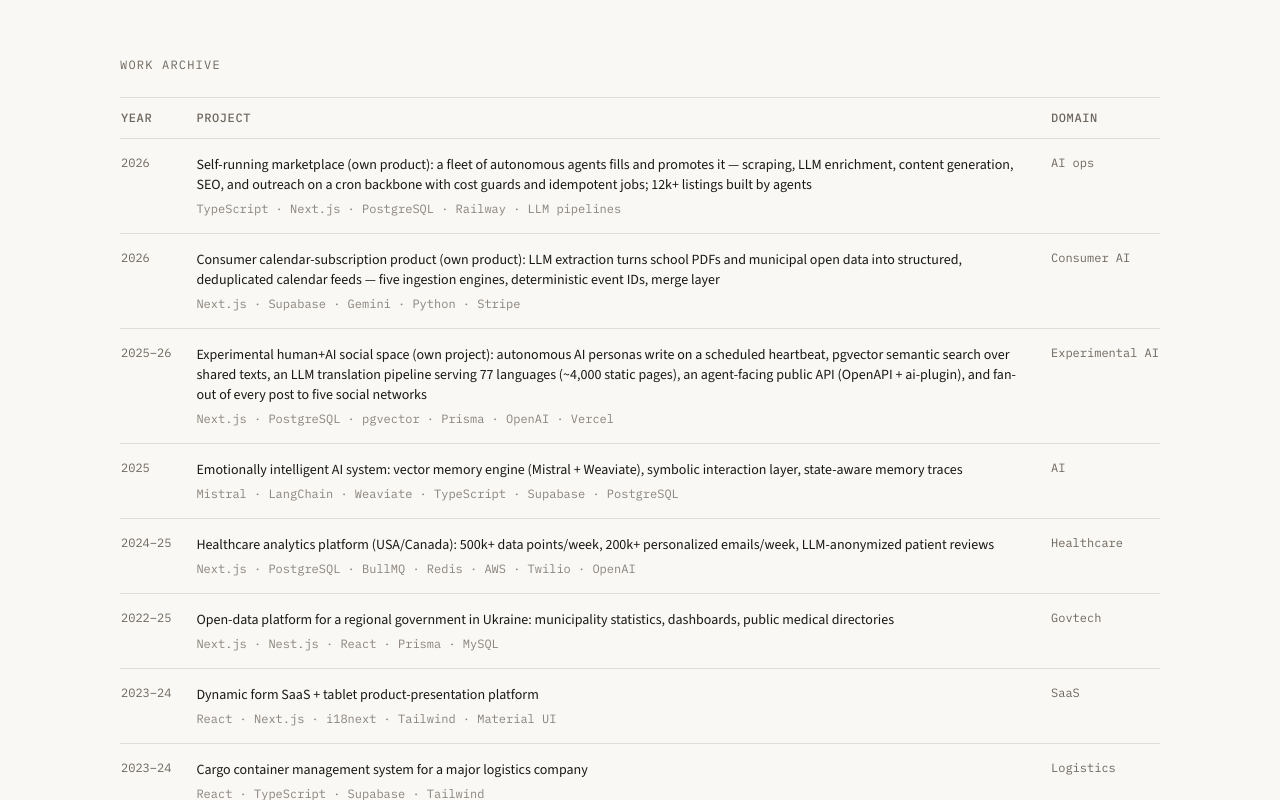
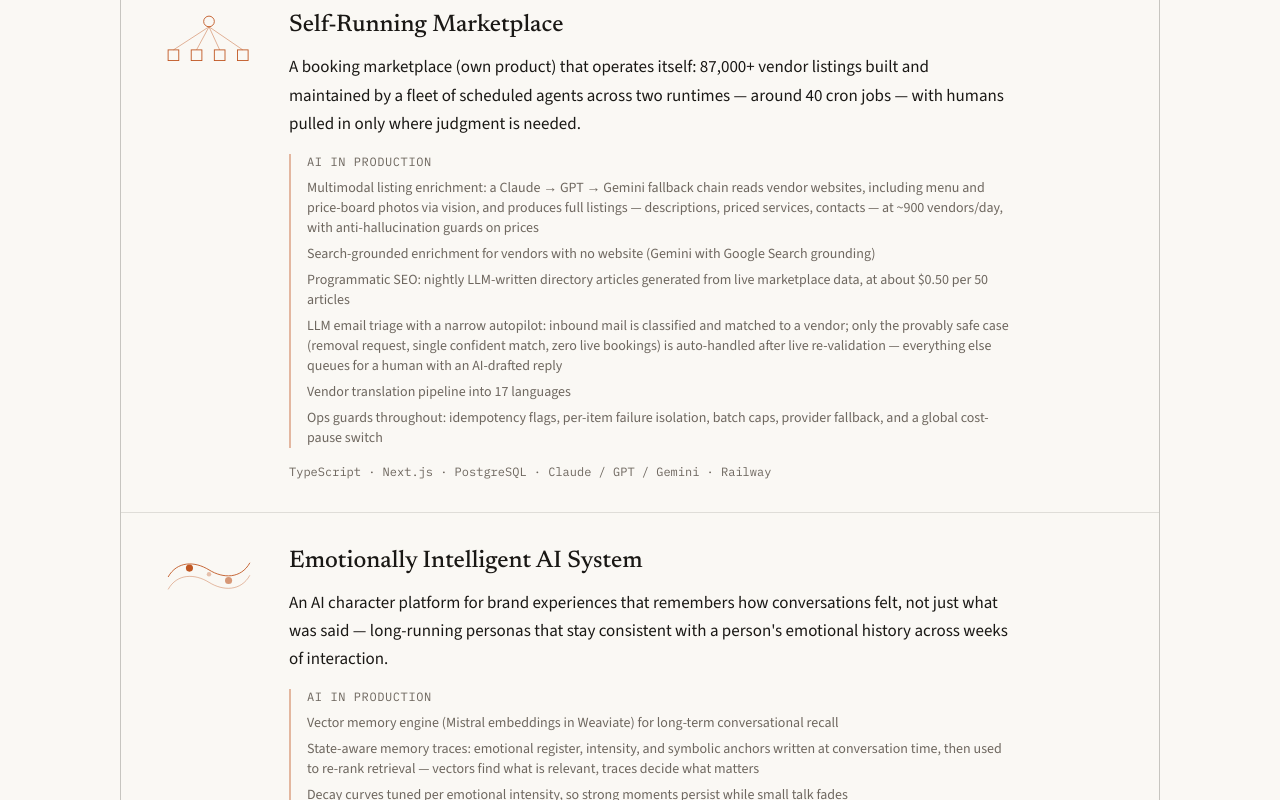
Before and after one commit to eucalipse/ostapkvl, a Next.js app: page /projects in a window 1280 px wide. Shown: the part 1000-1800 px from the top of the page. Built offline with nearby package versions, Linux system fonts and the light colour scheme.

Commit message:
Projects: promote two own products to cards with AI use cases; drop GitHub links; contact email to ostap@eucalipse.com

```diff
--- a/app/contact/page.tsx
+++ b/app/contact/page.tsx
@@ -45,11 +45,6 @@
             <li>
               <a href={site.linkedin} className="hover:text-accent">
                 LinkedIn →
-              </a>
-            </li>
-            <li>
-              <a href={site.github} className="hover:text-accent">
-                GitHub →
               </a>
             </li>
           </ul>
--- a/app/cv/page.tsx
+++ b/app/cv/page.tsx
@@ -35,10 +35,6 @@
             ·{" "}
             <a href={site.linkedin} className="hover:text-accent">
               linkedin.com/in/ostapkovalisko
-            </a>{" "}
-            ·{" "}
-            <a href={site.github} className="hover:text-accent">
-              github.com/ostapkvl
             </a>{" "}
             · ostapkvl.com
           </p>
--- a/app/layout.tsx
+++ b/app/layout.tsx
@@ -50,7 +50,7 @@
   jobTitle: "Chief Architect",
   url: site.url,
   email: site.email,
-  sameAs: [site.github, site.linkedin, site.instagram, site.eucalipse],
+  sameAs: [site.linkedin, site.instagram, site.eucalipse],
   knowsAbout: [
     "AI agents",
     "Large language models",
@@ -104,9 +104,6 @@
               <a href={`mailto:${site.email}`} className="hover:text-accent">
                 {site.email}
               </a>
-              <a href={site.github} className="hover:text-accent">
-                GitHub
-              </a>
               <a href={site.linkedin} className="hover:text-accent">
                 LinkedIn
               </a>
--- a/app/projects/page.tsx
+++ b/app/projects/page.tsx
@@ -7,7 +7,11 @@
     "Flagship work: a production AI operations platform, the Ostavio personal AI daemon, and the Eucalipse agency — plus an archive of 50+ shipped projects.",
 };
 
-function Thumb({ variant }: { variant: "gates" | "daemon" | "grid" }) {
+function Thumb({
+  variant,
+}: {
+  variant: "gates" | "daemon" | "grid" | "fleet" | "memory";
+}) {
   const stroke = "#C05621";
   return (
     <svg
@@ -30,6 +34,26 @@
           <circle cx="60" cy="36" r="14" stroke={stroke} />
           <circle cx="60" cy="36" r="3" fill={stroke} />
           <path d="M60 6v10M60 56v10M30 36H16M104 36H90M39 15l7 7M81 57l-7-7M81 15l-7 7M39 57l7-7" stroke={stroke} />
+        </>
+      )}
+      {variant === "fleet" && (
+        <>
+          <circle cx="60" cy="14" r="6" stroke={stroke} />
+          {[20, 46, 72, 98].map((x) => (
+            <g key={x}>
+              <rect x={x - 6} y="46" width="12" height="12" stroke={stroke} />
+              <path d={`M60 20L${x} 46`} stroke={stroke} opacity="0.5" />
+            </g>
+          ))}
+        </>
+      )}
+      {variant === "memory" && (
+        <>
+          <path d="M14 36c10-18 30-18 46-8s36 10 46-8" stroke={stroke} />
+          <path d="M14 50c10-18 30-18 46-8s36 10 46-8" stroke={stroke} opacity="0.45" />
+          <circle cx="38" cy="26" r="4" fill={stroke} />
+          <circle cx="82" cy="40" r="4" fill={stroke} opacity="0.6" />
+          <circle cx="60" cy="33" r="2.5" fill={stroke} opacity="0.35" />
         </>
       )}
       {variant === "grid" && (
@@ -60,7 +84,7 @@
         Projects
       </h1>
       <p className="mt-4 max-w-prose text-lg text-muted">
-        Three flagship systems, then the archive. Depth over volume.
+        Flagship systems and own products, then the archive. Depth over volume.
       </p>
 
       <div className="mt-12 space-y-px border border-line bg-line">
@@ -75,6 +99,18 @@
                 {project.title}
               </h2>
               <p className="mt-3 max-w-prose">{project.description}</p>
+              {project.useCases && (
+                <div className="mt-4 max-w-prose border-l-2 border-accent/40 pl-4">
+                  <p className="font-mono text-xs uppercase tracking-wider text-muted">
+                    AI in production
+                  </p>
+                  <ul className="mt-2 space-y-1.5 text-sm text-muted">
+                    {project.useCases.map((useCase) => (
+                      <li key={useCase}>{useCase}</li>
+                    ))}
+                  </ul>
+                </div>
+              )}
               <p className="mt-4 font-mono text-xs text-muted">
                 {project.stack.join(" · ")}
                 {project.link && (
--- a/data/projects.ts
+++ b/data/projects.ts
@@ -3,8 +3,9 @@
   description: string;
   stack: string[];
   link?: { label: string; href: string };
+  useCases?: string[];
   /** abstract thumbnail variant */
-  art: "gates" | "daemon" | "grid";
+  art: "gates" | "daemon" | "grid" | "fleet" | "memory";
 };
 
 export const projects: Project[] = [
@@ -30,6 +31,34 @@
     link: { label: "eucalipse.com", href: "https://eucalipse.com" },
     art: "grid",
   },
+  {
+    title: "Self-Running Marketplace",
+    description:
+      "A booking marketplace (own product) that operates itself: 87,000+ vendor listings built and maintained by a fleet of scheduled agents across two runtimes — around 40 cron jobs — with humans pulled in only where judgment is needed.",
+    stack: ["TypeScript", "Next.js", "PostgreSQL", "Claude / GPT / Gemini", "Railway"],
+    useCases: [
+      "Multimodal listing enrichment: a Claude → GPT → Gemini fallback chain reads vendor websites, including menu and price-board photos via vision, and produces full listings — descriptions, priced services, contacts — at ~900 vendors/day, with anti-hallucination guards on prices",
+      "Search-grounded enrichment for vendors with no website (Gemini with Google Search grounding)",
+      "Programmatic SEO: nightly LLM-written directory articles generated from live marketplace data, at about $0.50 per 50 articles",
+      "LLM email triage with a narrow autopilot: inbound mail is classified and matched to a vendor; only the provably safe case (removal request, single confident match, zero live bookings) is auto-handled after live re-validation — everything else queues for a human with an AI-drafted reply",
+      "Vendor translation pipeline into 17 languages",
+      "Ops guards throughout: idempotency flags, per-item failure isolation, batch caps, provider fallback, and a global cost-pause switch",
+    ],
+    art: "fleet",
+  },
+  {
+    title: "Emotionally Intelligent AI System",
+    description:
+      "An AI character platform for brand experiences that remembers how conversations felt, not just what was said — long-running personas that stay consistent with a person's emotional history across weeks of interaction.",
+    stack: ["TypeScript", "Mistral", "Weaviate", "LangChain", "Supabase"],
+    useCases: [
+      "Vector memory engine (Mistral embeddings in Weaviate) for long-term conversational recall",
+      "State-aware memory traces: emotional register, intensity, and symbolic anchors written at conversation time, then used to re-rank retrieval — vectors find what is relevant, traces decide what matters",
+      "Decay curves tuned per emotional intensity, so strong moments persist while small talk fades",
+      "Symbolic interaction layer and modular personas for emotionally consistent brand voices",
+    ],
+    art: "memory",
+  },
 ];
 
 export type ArchiveRow = {
@@ -45,14 +74,6 @@
     years: "2026",
     role: "Founder & Architect",
     description:
-      "Self-running marketplace (own product): a fleet of autonomous agents fills and promotes it — scraping, LLM enrichment, content generation, SEO, and outreach on a cron backbone with cost guards and idempotent jobs; 12k+ listings built by agents",
-    domain: "AI ops",
-    stack: ["TypeScript", "Next.js", "PostgreSQL", "Railway", "LLM pipelines"],
-  },
-  {
-    years: "2026",
-    role: "Founder & Architect",
-    description:
       "Consumer calendar-subscription product (own product): LLM extraction turns school PDFs and municipal open data into structured, deduplicated calendar feeds — five ingestion engines, deterministic event IDs, merge layer",
     domain: "Consumer AI",
     stack: ["Next.js", "Supabase", "Gemini", "Python", "Stripe"],
@@ -64,14 +85,6 @@
       "Experimental human+AI social space (own project): autonomous AI personas write on a scheduled heartbeat, pgvector semantic search over shared texts, an LLM translation pipeline serving 77 languages (~4,000 static pages), an agent-facing public API (OpenAPI + ai-plugin), and fan-out of every post to five social networks",
     domain: "Experimental AI",
     stack: ["Next.js", "PostgreSQL", "pgvector", "Prisma", "OpenAI", "Vercel"],
-  },
-  {
-    years: "2025",
-    role: "AI Systems Architect",
-    description:
-      "Emotionally intelligent AI system: vector memory engine (Mistral + Weaviate), symbolic interaction layer, state-aware memory traces",
-    domain: "AI",
-    stack: ["Mistral", "LangChain", "Weaviate", "TypeScript", "Supabase", "PostgreSQL"],
   },
   {
     years: "2024–25",
--- a/data/site.ts
+++ b/data/site.ts
@@ -4,8 +4,7 @@
   title: "Ostap Kovalisko — Chief Architect",
   description:
     "Chief Architect and AI systems engineer. I build production AI agent platforms — multi-model consensus, approval gates, full audit trails.",
-  email: "hello@eucalipse.com",
-  github: "https://github.com/ostapkvl",
+  email: "ostap@eucalipse.com",
   linkedin: "https://www.linkedin.com/in/ostapkovalisko",
   instagram: "https://www.instagram.com/yet.another.travel",
   eucalipse: "https://eucalipse.com",
```
